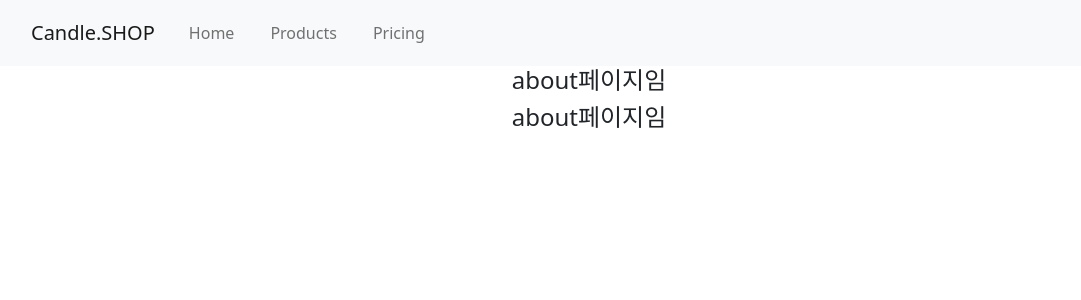
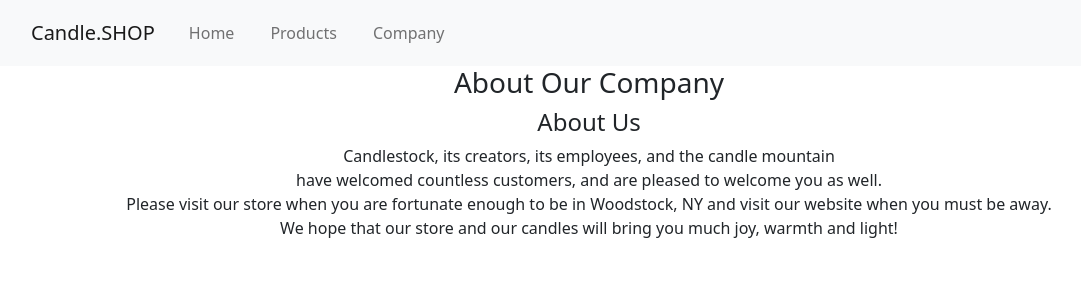
Before and after one commit to sunnao/shop_by_react, a React (Create React App) app: page /about/company in a window 1280 px wide. Shown: the top 300 px of the page, without its empty margins (51-1132 px from the left). Built offline with nearby package versions, Linux system fonts and the light colour scheme.

Commit message:
[docs] : nasted routes설정 - about페이지 /about/company, /about/location 컴포넌트화 후 연결

```diff
--- a/src/App.js
+++ b/src/App.js
@@ -5,6 +5,9 @@ import { useState } from 'react';
 import candlesData from './data.js'
 import { Routes, Route, Link, useNavigate, Outlet } from 'react-router-dom';
 import  Detail  from './routes/detail';
+import  About  from './routes/about';
+import Company from './routes/company';
+import Location from './routes/location';
 
 function App() {
   let [candles, setCandles] = useState(candlesData);
@@ -19,7 +22,7 @@ function App() {
           <Nav className="me-auto">
             <Nav.Link className='navLink' onClick={()=>{navigate('/')}}>Home</Nav.Link>
             <Nav.Link className='navLink' onClick={()=>{navigate('/detail')}}>Products</Nav.Link>
-            <Nav.Link className='navLink' href="/pricing">Pricing</Nav.Link>
+            <Nav.Link className='navLink' href="/about">Company</Nav.Link>
           </Nav>
         </Container>
       </Navbar>
@@ -35,24 +38,13 @@ function App() {
             </Row>
             </>
         } />
-        <Route path="/detail" element={<Detail />} />
+        <Route path="/detail" element={<Detail candlesData={candlesData} />} />
         <Route path="/about" element={<About />}>
-          <Route path="company" element={<About />}/> {/* /about/company */}
-          <Route path="location" element={<About />}/> {/* /about/location */}
+          <Route path="company" element={<Company />}/> {/* /about/company */}
+          <Route path="location" element={<Location />}/> {/* /about/location */}
         </Route>
-        <Route path="/detail" element={<Detail />} />
         <Route path="*" element={<div style={{ marginTop:'200px' }}>존재하지 않는 페이지 입니다.</div>} />
       </Routes>
-    </div>
-  )
-}
-
-
-const About = () => {
-  return (
-    <div>
-      <h4>about페이지임</h4>
-      <Outlet></Outlet>
     </div>
   )
 }
@@ -62,7 +54,7 @@ const Product = (props) => {
     <Col sm className='products'>
       <img src={process.env.PUBLIC_URL +`/Candle${props.num+1}.jpg`} width='100%' />
       <h4>{props.candles.title}</h4>
-      <p>{props.candles.price.toLocaleString()}</p>
+      <p>{props.candles.price.toLocaleString()}원</p>
     </Col>
   )
 }
--- /dev/null
+++ b/src/routes/about.js
@@ -0,0 +1,13 @@
+import { Outlet } from 'react-router-dom';
+
+const About = () => {
+  return (
+  <div>
+    <h3>About Our Company</h3>
+    <Outlet></Outlet>
+
+  </div>
+  )
+}
+
+export default About;
--- /dev/null
+++ b/src/routes/company.js
@@ -0,0 +1,9 @@
+const Company = () => {
+  return (
+    <div>
+    <h4>About Us</h4>
+    Candlestock, its creators, its employees, and the candle mountain <br/>have welcomed countless customers, and are pleased to welcome you as well. <br/>Please visit our store when you are fortunate enough to be in Woodstock, NY and visit our website when you must be away. <br/>We hope that our store and our candles will bring you much joy, warmth and light!</div>
+  )
+}
+
+export default Company;
--- a/src/routes/detail.js
+++ b/src/routes/detail.js
@@ -1,4 +1,4 @@
-const Detail = () => {
+const Detail = (props) => {
   return (
   <div className="container">
     <div className="row">
@@ -6,9 +6,9 @@ const Detail = () => {
         <img src={process.env.PUBLIC_URL +`/Candle1.jpg`} width="100%" />
       </div>
       <div className="col-md-6">
-        <h4 className="pt-5">상품명</h4>
-        <p>상품설명</p>
-        <p>120000원</p>
+        <h4 className="pt-5">{props.candlesData[0].title}</h4>
+        <p>{props.candlesData[0].content}</p>
+        <p>{props.candlesData[0].price.toLocaleString()}원</p>
         <button className="btn btn-danger">주문하기</button>
       </div>
     </div>
--- /dev/null
+++ b/src/routes/location.js
@@ -0,0 +1,9 @@
+const Location = () => {
+  return (
+    <div>
+      <h4>Contact Us</h4>
+    </div>
+  )
+}
+
+export default Location;
```
